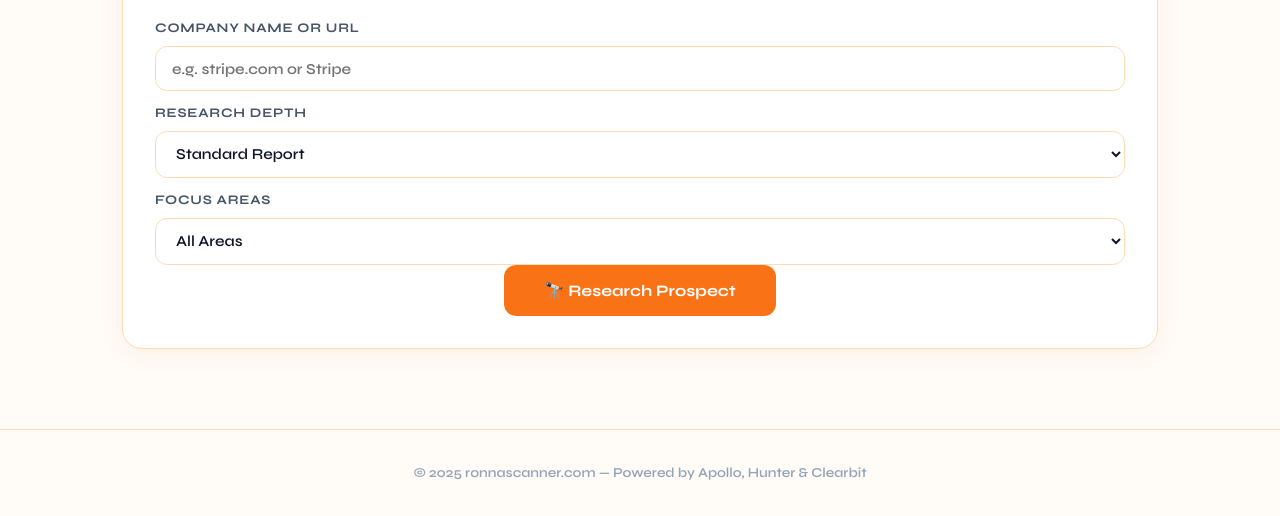
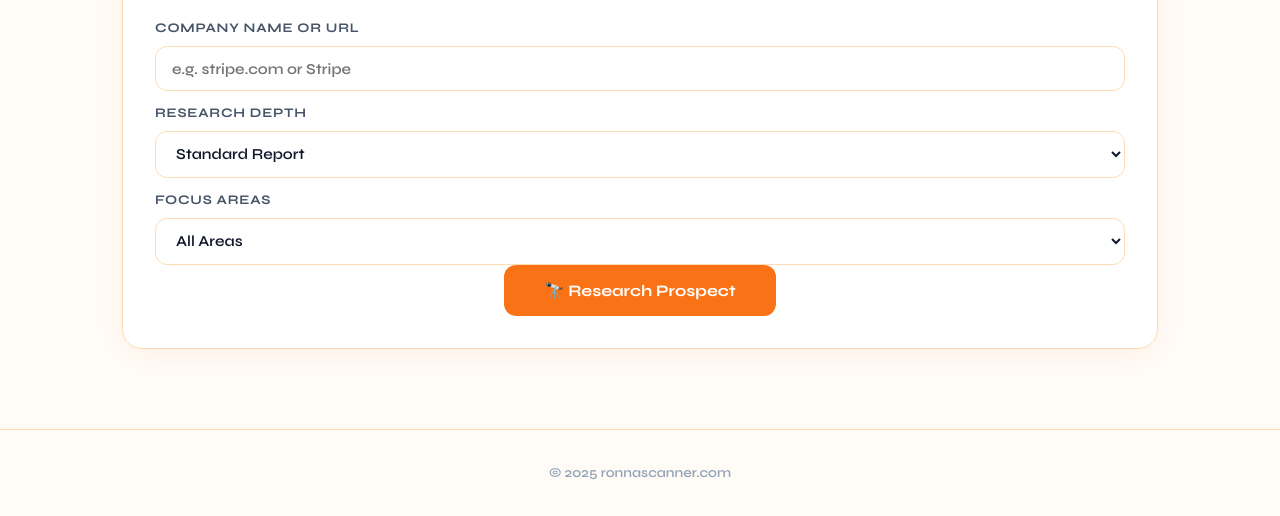
Before and after one commit to mdothree/ronnascanner-prospects, a website with bundled scripts: page public/index.html in a window 1280 px wide. Shown: the part 711-1227 px from the top of the page. Built offline with nearby package versions, Linux system fonts and the light colour scheme; no server answers.

Commit message:
fix(RONNA-MOCK-FALLBACK): drop unsupported 'Powered by Apollo, Hunter & Clearbit' footer claim
Co-Authored-By: Claude Opus 5.5 <noreply@anthropic.com>

```diff
--- a/public/index.html
+++ b/public/index.html
@@ -114,7 +114,7 @@
     </div>
   </section>
   <footer class="footer">
-    <p>&copy; 2025 ronnascanner.com &mdash; Powered by Apollo, Hunter &amp; Clearbit</p>
+    <p>&copy; 2025 ronnascanner.com</p>
   </footer>
   <script type="module" src="js/app.js"></script>
 
```
